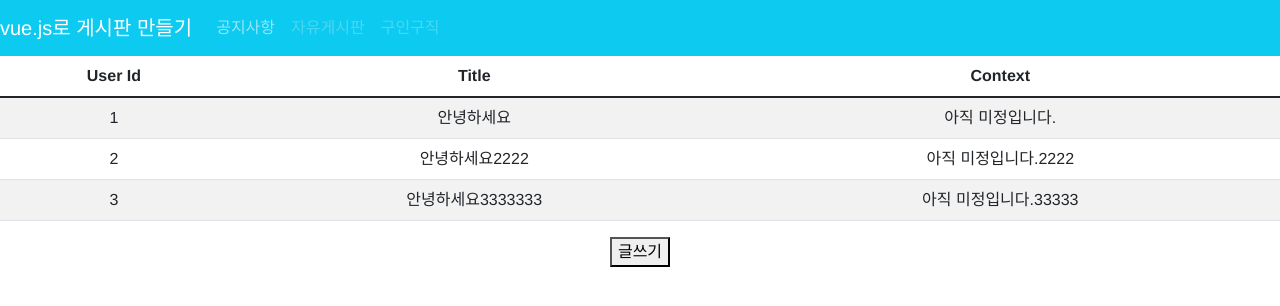
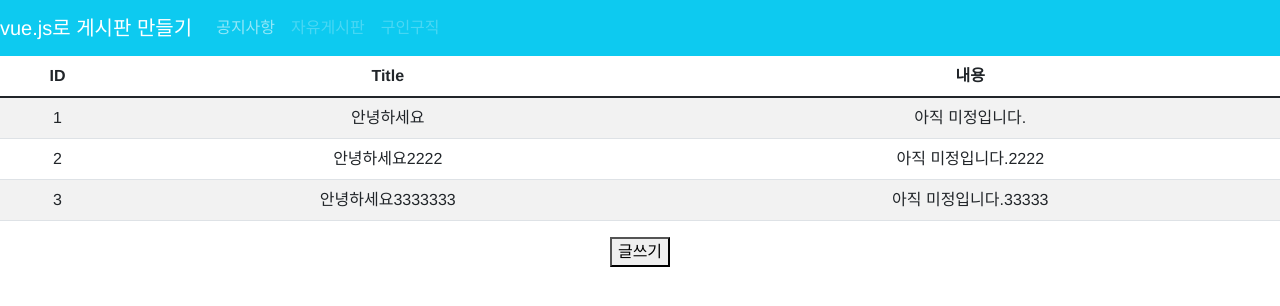
Before and after one commit to seyoungjoy/vue-board, a Vue app: page / in a window 1280 px wide. Shown: the top 306 px of the page. Built offline with nearby package versions, Linux system fonts and the light colour scheme.

Commit message:
field 적용

```diff
--- a/src/components/Read.vue
+++ b/src/components/Read.vue
@@ -1,7 +1,7 @@
 <template>
   <div>
 
-    <b-table striped hover :items="data" :fields="fields" @click="detail(index)"></b-table>
+    <b-table striped hover :items="items" :fields="fields" @click="detail(index)"></b-table>
     <!-- <table>
       <tr>
         <td>글쓴이</td>
@@ -23,8 +23,25 @@ export default {
   name:'Read',
   data(){
     return{
-      data:data,
-      fields:['user_id', 'title', 'context']
+      items: data,
+      // data:data,
+      // fields:['user_id', 'title', 'context']
+      fields:[
+        {
+          key:'user_id',
+          label:'ID',
+          sortable:false
+        },
+        {
+          key:'title',
+          sortable:false
+        },
+        {
+          key:'context',
+          label:'내용',
+          sortable:false
+        },
+      ]
     }
   },
   methods:{
```
